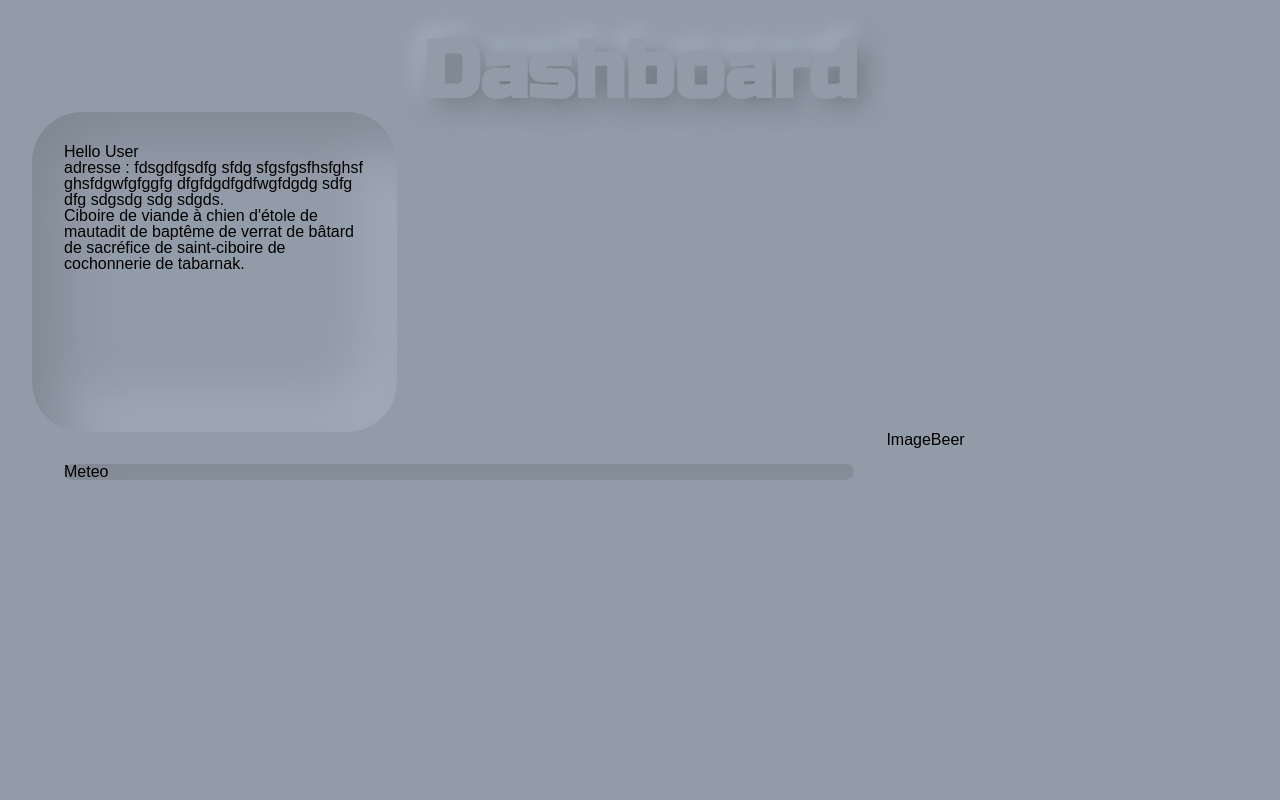
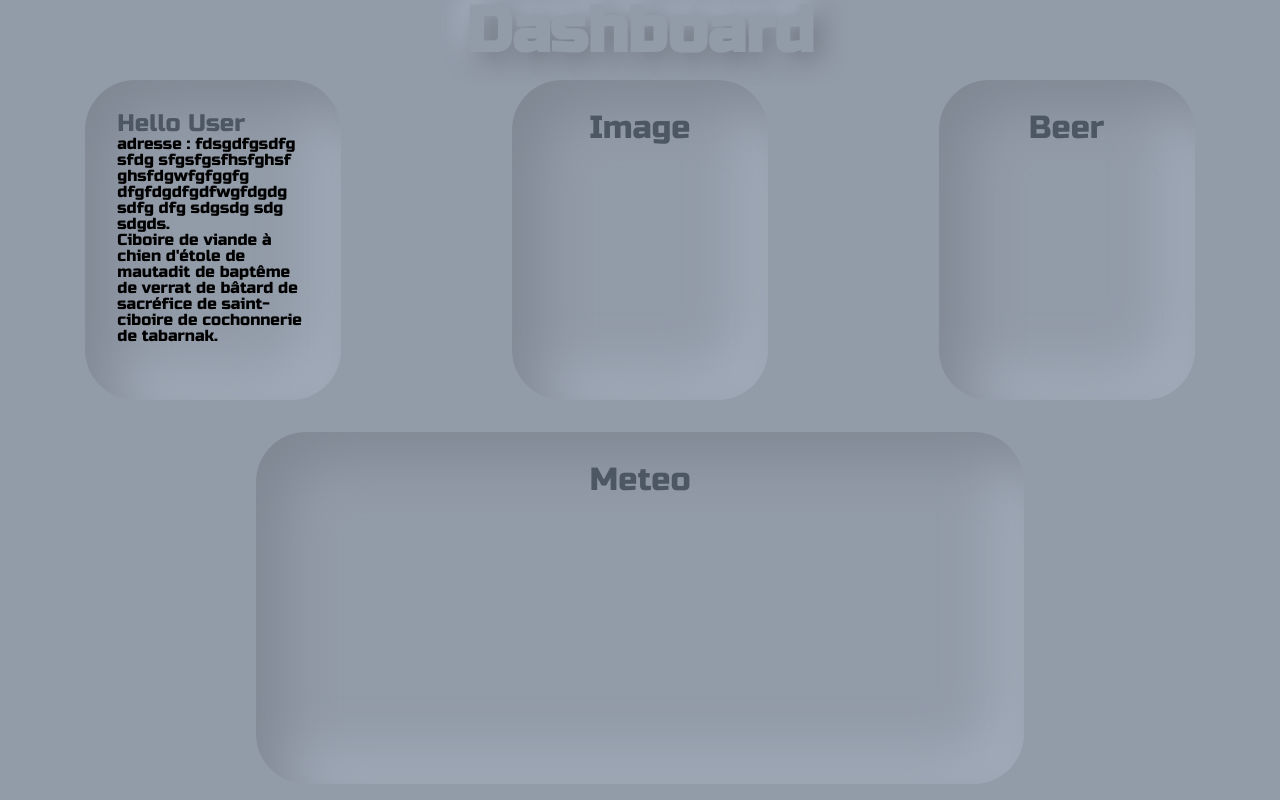
Before and after one commit to lerouzicjulien/dashboard-api, a React app: page / in a window 1280 px wide. Built offline with nearby package versions, Linux system fonts and the light colour scheme.

Commit message:
placement des composants

```diff
--- a/src/components/App/index.js
+++ b/src/components/App/index.js
@@ -11,10 +11,12 @@ function App() {
   return (
     <div className="app">
       <h1 className="dashboard-title">Dashboard</h1>
-      <User />
+      <div className="part-one">
+        <User />
+        <Image />
+        <Beer />
+      </div>
       <Meteo />
-      <Image />
-      <Beer />
     </div>
   );
 }
--- a/src/components/App/styles.scss
+++ b/src/components/App/styles.scss
@@ -2,17 +2,25 @@
 
 .app{
   display: flex;
-  flex-wrap: wrap;
-  justify-content: flex-start;
+  flex-direction: column;
+  align-items: center;
+  // justify-content: space-around;
+  height: 100vh;
+  width: 100vw;
+}
+.part-one{
+  display: flex;
+  justify-content: space-around;
 }
 
 .dashboard-title{
-  font-family: $main-fonts;
-  font-size: 5rem;
-  text-align: center;
+  font-family: $main-font;
+  font-size: 4rem;
   font-weight: 700;
   color: $press-off-background;
   text-shadow: 5px 5px 26px #656b74,
   -5px -5px 26px #bfcbdc;
   width: 100%;
+  text-align: center;
+  align-self: flex-start;
 }
--- a/src/components/Beer/index.js
+++ b/src/components/Beer/index.js
@@ -1,7 +1,11 @@
+import './styles.scss';
+
 const Beer = () => {
   console.log('where is the problem (Beer)');
   return (
-    <h1>Beer</h1>
+    <div className="beer">
+      <h1 className="beer-title">Beer</h1>
+    </div>
   );
 };
 
--- a/src/components/Beer/styles.scss
+++ b/src/components/Beer/styles.scss
@@ -0,0 +1,16 @@
+@import 'src/styles/vars';
+
+.beer{
+  width: 20%;
+  border-radius: $press-on-border-radius;
+  box-shadow: $press-on-border-box-shadow;
+  margin: 1em;
+  padding: 2em;
+
+  &-title{
+    color: $dark-color;
+    font-family: $main-font;
+    font-size: xx-large;
+    text-align: center;
+  }
+}
--- a/src/components/Image/index.js
+++ b/src/components/Image/index.js
@@ -1,8 +1,9 @@
-const Image = () => {
-  console.log('where is the problem (Image)');
-  return (
-    <h1>Image</h1>
-  );
-};
+import './styles.scss';
+
+const Image = () => (
+  <div className="image">
+    <h1 className="image-title">Image</h1>
+  </div>
+);
 
 export default Image;
--- a/src/components/Image/styles.scss
+++ b/src/components/Image/styles.scss
@@ -0,0 +1,16 @@
+@import 'src/styles/vars';
+
+.image{
+  width: 20%;
+  border-radius: $press-on-border-radius;
+  box-shadow: $press-on-border-box-shadow;
+  margin: 1em;
+  padding: 2em;
+
+  &-title{
+    color: $dark-color;
+    font-family: $main-font;
+    font-size: xx-large;
+    text-align: center;
+  }
+}
--- a/src/components/Meteo/index.js
+++ b/src/components/Meteo/index.js
@@ -4,7 +4,7 @@ const Meteo = () => {
   console.log('where is the problem (Meteo)');
   return (
     <div className="meteo">
-      <h1>Meteo</h1>
+      <h1 className="meteo-title">Meteo</h1>
     </div>
   );
 };
--- a/src/components/Meteo/styles.scss
+++ b/src/components/Meteo/styles.scss
@@ -1,8 +1,17 @@
 @import 'src/styles/vars';
 
 .meteo{
-  width: 65%;
+  width: 60%;
   border-radius: $press-on-border-radius;
   box-shadow: $press-on-border-box-shadow;
-  margin: 2em;
+  margin: 1em;
+  padding: 2em;
+  height: 100%;
+
+  &-title{
+    color: $dark-color;
+    font-family: $main-font;
+    font-size: xx-large;
+    text-align: center;
+  }
 }
--- a/src/components/User/index.js
+++ b/src/components/User/index.js
@@ -4,7 +4,7 @@ const User = () => {
   console.log('where is the problem (User)');
   return (
     <div className="user">
-      <h1>Hello User</h1>
+      <h1 className="user-name">Hello User</h1>
       <h3>adresse : fdsgdfgsdfg sfdg sfgsfgsfhsfghsf ghsfdgwfgfggfg
         dfgfdgdfgdfwgfdgdg sdfg dfg sdgsdg sdg sdgds.
       </h3>
--- a/src/components/User/styles.scss
+++ b/src/components/User/styles.scss
@@ -1,11 +1,17 @@
 @import 'src/styles/vars';
 
 .user{
-  width: 30%;
+  width: 20%;
   height: 20rem;
   border-radius: $press-on-border-radius;
   background: $press-on-border-background;
   box-shadow: $press-on-border-box-shadow;
   padding: 2em;
-  // border
+  margin: 1em;
+
+  &-name{
+    color: $dark-color;
+    font-family: $main-font;
+    font-size: x-large;
+  }
 }
--- a/src/styles/_vars.scss
+++ b/src/styles/_vars.scss
@@ -29,4 +29,4 @@ $round-press-of-box-shadow:  20px 20px 40px #7e8590,
                             -20px -20px 40px #a6b1c0;
 
 //* fonts
-$main-fonts: 'Russo One';
+$main-font: 'Russo One';
--- a/src/styles/index.scss
+++ b/src/styles/index.scss
@@ -2,7 +2,6 @@
 @import 'vars';
 
 body {
-  font-family: sans-serif;
+  font-family: $main-font;
   background-color: $main-color;
-  padding: 2em;
 }
```
